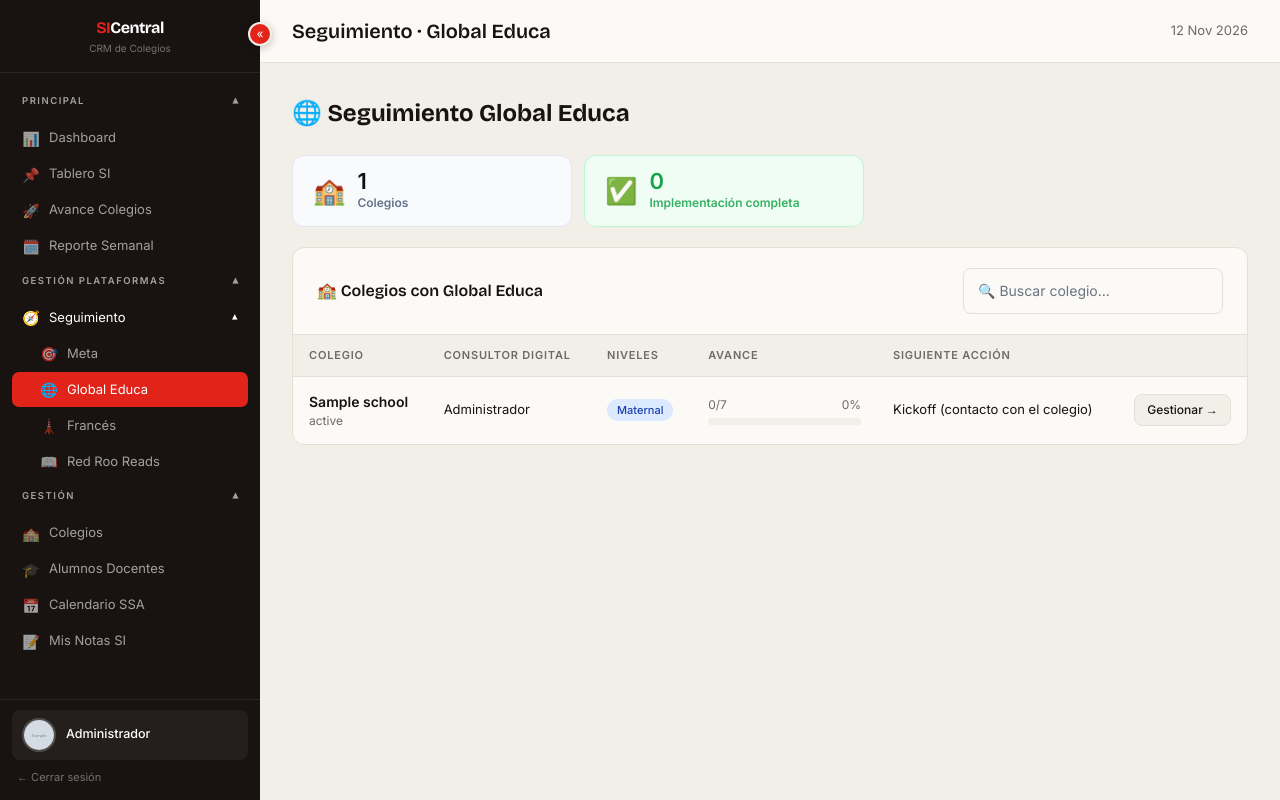
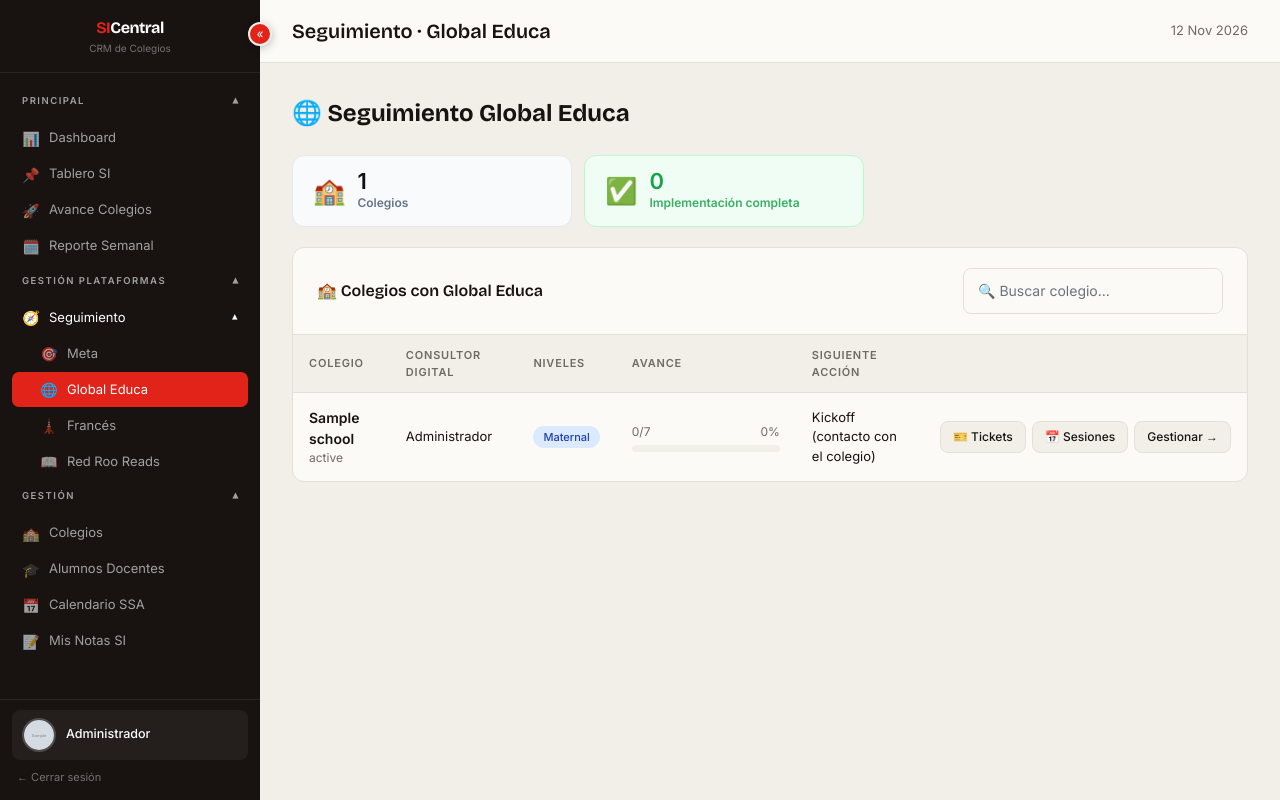
Before and after one commit to ismaelmacmillan06-bit/CRM-SI-, a Laravel app: page /seguimiento/global-educa in a window 1280 px wide. Run offline with Laravel 12, Linux system fonts and the light colour scheme; a user stored in the database is signed in; data comes from the database, SQL or seed files in the repository; tables that the repository leaves empty hold one stand-in row (values such as "Sample post"); grey boxes marked "Sample" are stand-in pictures; style sheets or scripts are compiled from the project's sources; some libraries are stand-ins or nearby versions.

Commit message:
Feat: accesos directos a Tickets y Sesiones del colegio en Seguimiento
Co-Authored-By: Claude Opus 5.5 <noreply@anthropic.com>

```diff
--- a/resources/views/seguimiento/colegio.blade.php
+++ b/resources/views/seguimiento/colegio.blade.php
@@ -5,8 +5,10 @@
 @section('content')
 @php $total = count($acciones); @endphp
 
-<div style="margin-bottom:20px">
+<div style="margin-bottom:20px; display:flex; gap:8px; flex-wrap:wrap">
     <a href="{{ route('seguimiento.show', $slug) }}" class="btn btn-secondary btn-sm">← Regresar</a>
+    <a href="{{ route('schools.tickets.index', $school) }}" class="btn btn-secondary btn-sm" style="margin-left:auto">🎫 Tickets</a>
+    <a href="{{ route('schools.visits.index', $school) }}" class="btn btn-secondary btn-sm">📅 Sesiones</a>
 </div>
 
 <form method="POST" action="{{ route('seguimiento.guardar', [$slug, $school]) }}">
--- a/resources/views/seguimiento/dashboard.blade.php
+++ b/resources/views/seguimiento/dashboard.blade.php
@@ -97,8 +97,14 @@
                     @endif
                 </td>
                 <td style="text-align:right">
-                    <a href="{{ route('seguimiento.colegio', [$slug, $fila['colegio']]) }}" class="btn btn-secondary btn-sm"
-                       style="white-space:nowrap">Gestionar →</a>
+                    <div style="display:inline-flex; gap:6px; flex-wrap:nowrap; justify-content:flex-end">
+                        <a href="{{ route('schools.tickets.index', $fila['colegio']) }}" class="btn btn-secondary btn-sm"
+                           style="white-space:nowrap" title="Tickets de {{ $fila['colegio']->name }}">🎫 Tickets</a>
+                        <a href="{{ route('schools.visits.index', $fila['colegio']) }}" class="btn btn-secondary btn-sm"
+                           style="white-space:nowrap" title="Sesiones de {{ $fila['colegio']->name }}">📅 Sesiones</a>
+                        <a href="{{ route('seguimiento.colegio', [$slug, $fila['colegio']]) }}" class="btn btn-secondary btn-sm"
+                           style="white-space:nowrap">Gestionar →</a>
+                    </div>
                 </td>
             </tr>
             @empty
```
Also changed, not shown: tests/Feature/SeguimientoTest.php (+13 -0 lines).
